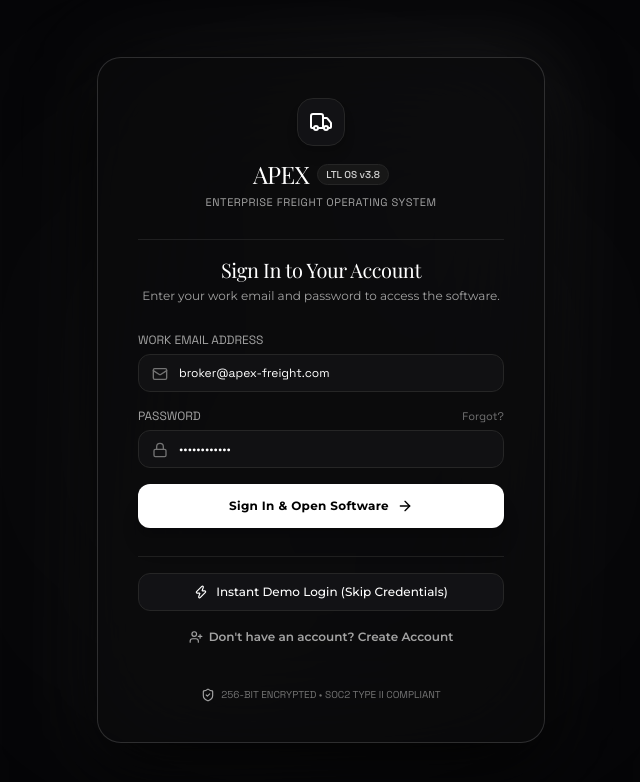
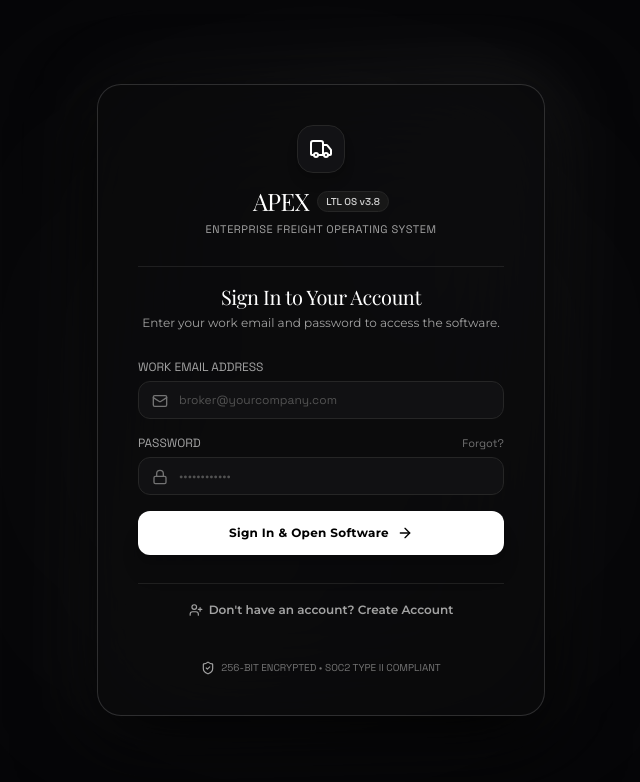
Before and after one commit to wararkarkrishna-cmd/ltl_startup, a Next.js app: page /login in a window 1280 px wide. Shown: the top 782 px of the page, without its empty margins (319-959 px from the left). Built offline with nearby package versions, Linux system fonts and the light colour scheme; a web font is replaced by a local one.

Commit message:
fix(auth): completely remove instant demo login and setup options

```diff
--- a/src/app/login/page.tsx
+++ b/src/app/login/page.tsx
@@ -6,7 +6,6 @@ import { useRouter } from 'next/navigation';
 import {
   Truck,
   ShieldCheck,
-  Zap,
   Lock,
   ArrowRight,
   CheckCircle2,
@@ -18,8 +17,8 @@ export const dynamic = 'force-dynamic';
 
 export default function LoginPage() {
   const router = useRouter();
-  const [email, setEmail] = useState('broker@apex-freight.com');
-  const [password, setPassword] = useState('••••••••••••');
+  const [email, setEmail] = useState('');
+  const [password, setPassword] = useState('');
   const [isLoading, setIsLoading] = useState(false);
   const [isSuccess, setIsSuccess] = useState(false);
 
@@ -37,22 +36,6 @@ export default function LoginPage() {
         router.push('/');
       }, 600);
     }, 800);
-  };
-
-  const handleDirectDemoLogin = () => {
-    setEmail('broker@apex-freight.com');
-    setPassword('••••••••••••');
-    setIsLoading(true);
-    setTimeout(() => {
-      setIsLoading(false);
-      setIsSuccess(true);
-      if (typeof window !== 'undefined') {
-        localStorage.setItem('apex_logged_in', 'true');
-      }
-      setTimeout(() => {
-        router.push('/');
-      }, 400);
-    }, 500);
   };
 
   return (
@@ -158,18 +141,8 @@ export default function LoginPage() {
             </button>
           </form>
 
-          {/* Quick Demo Login & Switch to Signup */}
-          <div className="pt-4 border-t border-neutral-800/80 space-y-3 text-center">
-            <button
-              type="button"
-              onClick={handleDirectDemoLogin}
-              className="w-full py-2.5 rounded-xl bg-[#121215] hover:bg-[#18181b] border border-neutral-800 text-white font-sans text-xs font-medium flex items-center justify-center gap-2 transition"
-            >
-              <Zap className="w-3.5 h-3.5 text-white" />
-              <span>Instant Demo Login (Skip Credentials)</span>
-            </button>
-
-            <div className="pt-1">
+          {/* Switch to Signup */}
+          <div className="pt-4 border-t border-neutral-800/80 text-center">
             <Link
               href="/signup"
               className="text-xs text-neutral-400 hover:text-white font-sans font-semibold inline-flex items-center gap-1.5 transition"
@@ -177,7 +150,6 @@ export default function LoginPage() {
               <UserPlus className="w-3.5 h-3.5 text-neutral-400" />
               <span>Don&apos;t have an account? Create Account</span>
             </Link>
-            </div>
           </div>
 
           {/* Security Micro Badge */}
--- a/src/app/page.tsx
+++ b/src/app/page.tsx
@@ -56,12 +56,11 @@ function HomePageContent() {
   useEffect(() => {
     if (typeof window !== 'undefined') {
       const loggedIn = localStorage.getItem('apex_logged_in');
-      const bypass = searchParams.get('guest') === 'true' || searchParams.get('demo') === 'true';
-      if (!loggedIn && !bypass) {
+      if (!loggedIn) {
         router.push('/login');
       }
     }
-  }, [router, searchParams]);
+  }, [router]);
 
   useEffect(() => {
     const tabParam = searchParams.get('tab');
--- a/src/app/signup/page.tsx
+++ b/src/app/signup/page.tsx
@@ -6,7 +6,6 @@ import { useRouter } from 'next/navigation';
 import {
   Truck,
   ShieldCheck,
-  Zap,
   Lock,
   ArrowRight,
   CheckCircle2,
@@ -20,10 +19,10 @@ export const dynamic = 'force-dynamic';
 
 export default function CreateAccountPage() {
   const router = useRouter();
-  const [companyName, setCompanyName] = useState('Apex Freight Logistics LLC');
-  const [mcDotNumber, setMcDotNumber] = useState('MC-984210 / DOT-382910');
-  const [email, setEmail] = useState('broker@apex-freight.com');
-  const [password, setPassword] = useState('••••••••••••');
+  const [companyName, setCompanyName] = useState('');
+  const [mcDotNumber, setMcDotNumber] = useState('');
+  const [email, setEmail] = useState('');
+  const [password, setPassword] = useState('');
   const [isLoading, setIsLoading] = useState(false);
   const [isSuccess, setIsSuccess] = useState(false);
 
@@ -41,24 +40,6 @@ export default function CreateAccountPage() {
         router.push('/integration');
       }, 600);
     }, 800);
-  };
-
-  const handleDirectDemoSetup = () => {
-    setCompanyName('Apex Freight Logistics LLC');
-    setMcDotNumber('MC-984210 / DOT-382910');
-    setEmail('broker@apex-freight.com');
-    setPassword('••••••••••••');
-    setIsLoading(true);
-    setTimeout(() => {
-      setIsLoading(false);
-      setIsSuccess(true);
-      if (typeof window !== 'undefined') {
-        localStorage.setItem('apex_logged_in', 'true');
-      }
-      setTimeout(() => {
-        router.push('/integration');
-      }, 400);
-    }, 500);
   };
 
   return (
@@ -193,18 +174,8 @@ export default function CreateAccountPage() {
             </button>
           </form>
 
-          {/* Quick Demo Setup & Switch to Sign In */}
-          <div className="pt-4 border-t border-neutral-800/80 space-y-3 text-center">
-            <button
-              type="button"
-              onClick={handleDirectDemoSetup}
-              className="w-full py-2.5 rounded-xl bg-[#121215] hover:bg-[#18181b] border border-neutral-800 text-white font-sans text-xs font-medium flex items-center justify-center gap-2 transition"
-            >
-              <Zap className="w-3.5 h-3.5 text-white" />
-              <span>Instant Demo Setup (1-Click)</span>
-            </button>
-
-            <div className="pt-1">
+          {/* Switch to Sign In */}
+          <div className="pt-4 border-t border-neutral-800/80 text-center">
             <Link
               href="/login"
               className="text-xs text-neutral-400 hover:text-white font-sans font-semibold inline-flex items-center gap-1.5 transition"
@@ -212,7 +183,6 @@ export default function CreateAccountPage() {
               <LogIn className="w-3.5 h-3.5 text-neutral-400" />
               <span>Already have an account? Sign In</span>
             </Link>
-            </div>
           </div>
 
           {/* Security Micro Badge */}
```
Lines whose indentation alone changed are shown as unchanged.
